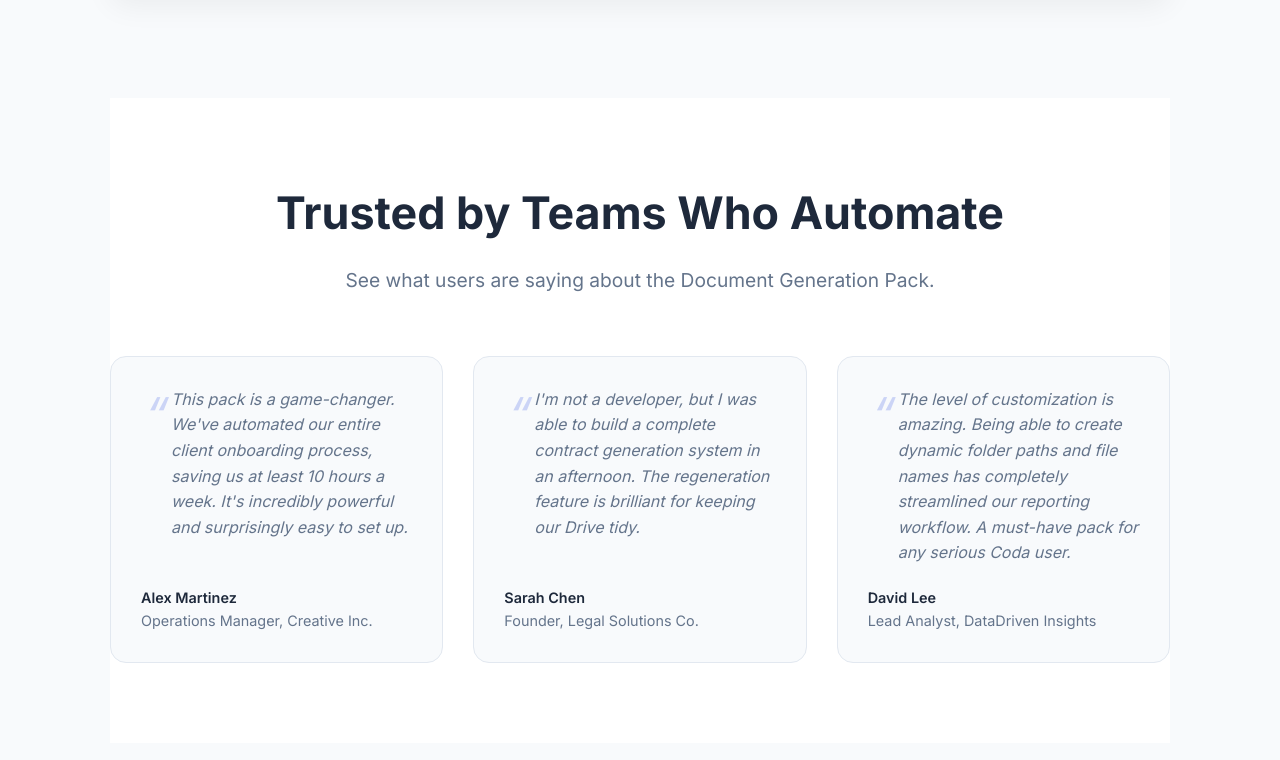
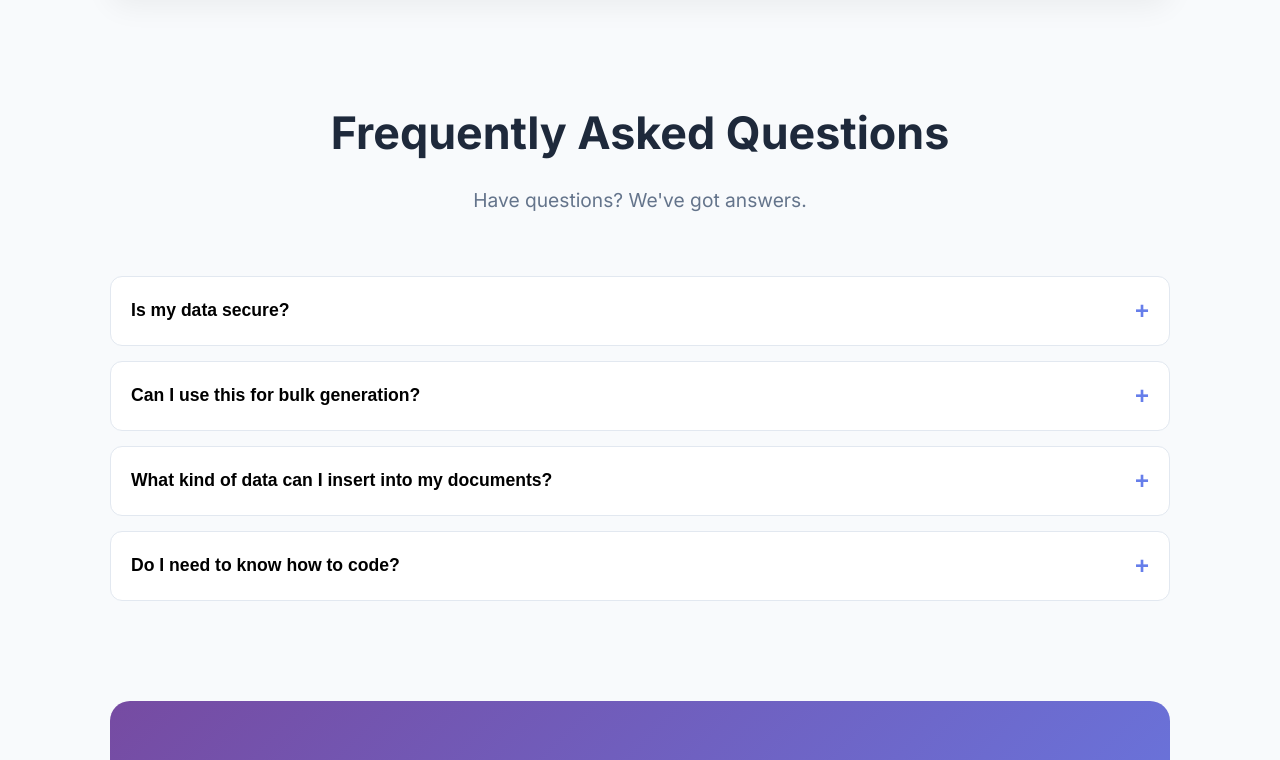
Before and after one commit to Kit-Plato/document-generation-pack, a plain HTML site: page index.html in a window 1280 px wide. Shown: the part 2640-3400 px from the top of the page. Drawn offline with Linux system fonts and the light colour scheme.

Commit message:
Update index.html

```diff
--- a/index.html
+++ b/index.html
@@ -289,56 +289,7 @@
         .final-cta .section-subtitle {
             color: rgba(255,255,255,0.9);
         }
-/* Testimonials Section */
-.testimonials {
-    background: var(--white);
-    padding: 80px 0;
-}
-.testimonial-grid {
-    display: grid;
-    grid-template-columns: repeat(auto-fit, minmax(300px, 1fr));
-    gap: 30px;
-}
-.testimonial-card {
-    background: var(--background-light);
-    padding: 30px;
-    border-radius: 16px;
-    border: 1px solid var(--border-color);
-    display: flex;
-    flex-direction: column;
-}
-.testimonial-text {
-    font-style: italic;
-    color: var(--text-light);
-    margin-bottom: 20px;
-    flex-grow: 1;
-    position: relative;
-    padding-left: 30px;
-}
-.testimonial-text::before {
-    content: '“';
-    position: absolute;
-    left: 0;
-    top: -10px;
-    font-size: 3rem;
-    color: var(--primary-color);
-    opacity: 0.3;
-}
-.testimonial-author {
-    display: flex;
-    align-items: center;
-    margin-top: auto;
-}
-.author-info {
-    font-size: 0.9rem;
-}
-.author-info .name {
-    font-weight: 600;
-    color: var(--text-dark);
-}
-.author-info .title {
-    color: var(--text-light);
-};
+
         /* Footer */
         .footer {
             background: var(--text-dark);
@@ -510,39 +461,7 @@
                      <p>Generate consistent weekly or monthly reports for clients or internal teams by populating a template with the latest metrics and data.</p>
                  </div>
             </section>
-<section id="testimonials" class="section testimonials fade-in">
-    <h2 class="section-title">Trusted by Teams Who Automate</h2>
-    <p class="section-subtitle">See what users are saying about the Document Generation Pack.</p>
-    <div class="testimonial-grid">
-        <div class="testimonial-card">
-            <p class="testimonial-text">This pack is a game-changer. We've automated our entire client onboarding process, saving us at least 10 hours a week. It's incredibly powerful and surprisingly easy to set up.</p>
-            <div class="testimonial-author">
-                <div class="author-info">
-                    <div class="name">Alex Martinez</div>
-                    <div class="title">Operations Manager, Creative Inc.</div>
-                </div>
-            </div>
-        </div>
-        <div class="testimonial-card">
-            <p class="testimonial-text">I'm not a developer, but I was able to build a complete contract generation system in an afternoon. The regeneration feature is brilliant for keeping our Drive tidy.</p>
-            <div class="testimonial-author">
-                <div class="author-info">
-                    <div class="name">Sarah Chen</div>
-                    <div class="title">Founder, Legal Solutions Co.</div>
-                </div>
-            </div>
-        </div>
-        <div class="testimonial-card">
-            <p class="testimonial-text">The level of customization is amazing. Being able to create dynamic folder paths and file names has completely streamlined our reporting workflow. A must-have pack for any serious Coda user.</p>
-            <div class="testimonial-author">
-                <div class="author-info">
-                    <div class="name">David Lee</div>
-                    <div class="title">Lead Analyst, DataDriven Insights</div>
-                </div>
-            </div>
-        </div>
-    </div>
-</section>
+
             <section id="faq" class="section fade-in">
                 <h2 class="section-title">Frequently Asked Questions</h2>
                 <p class="section-subtitle">Have questions? We've got answers.</p>
```
